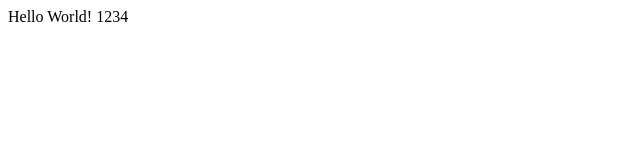
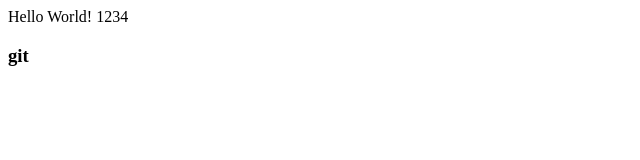
Before and after one commit to Marek-Skolik/Projekt, a plain HTML site: page index.html in a window 1280 px wide. Shown: the full height of the page, 0-640 px from the left. Drawn offline with Linux system fonts and the light colour scheme.

Commit message:
new commit

```diff
--- a/index.html
+++ b/index.html
@@ -7,5 +7,6 @@
     </head>
     <body>
         Hello World! 1234
+        <h3>git<h3>
     </body>
 </html>
```
